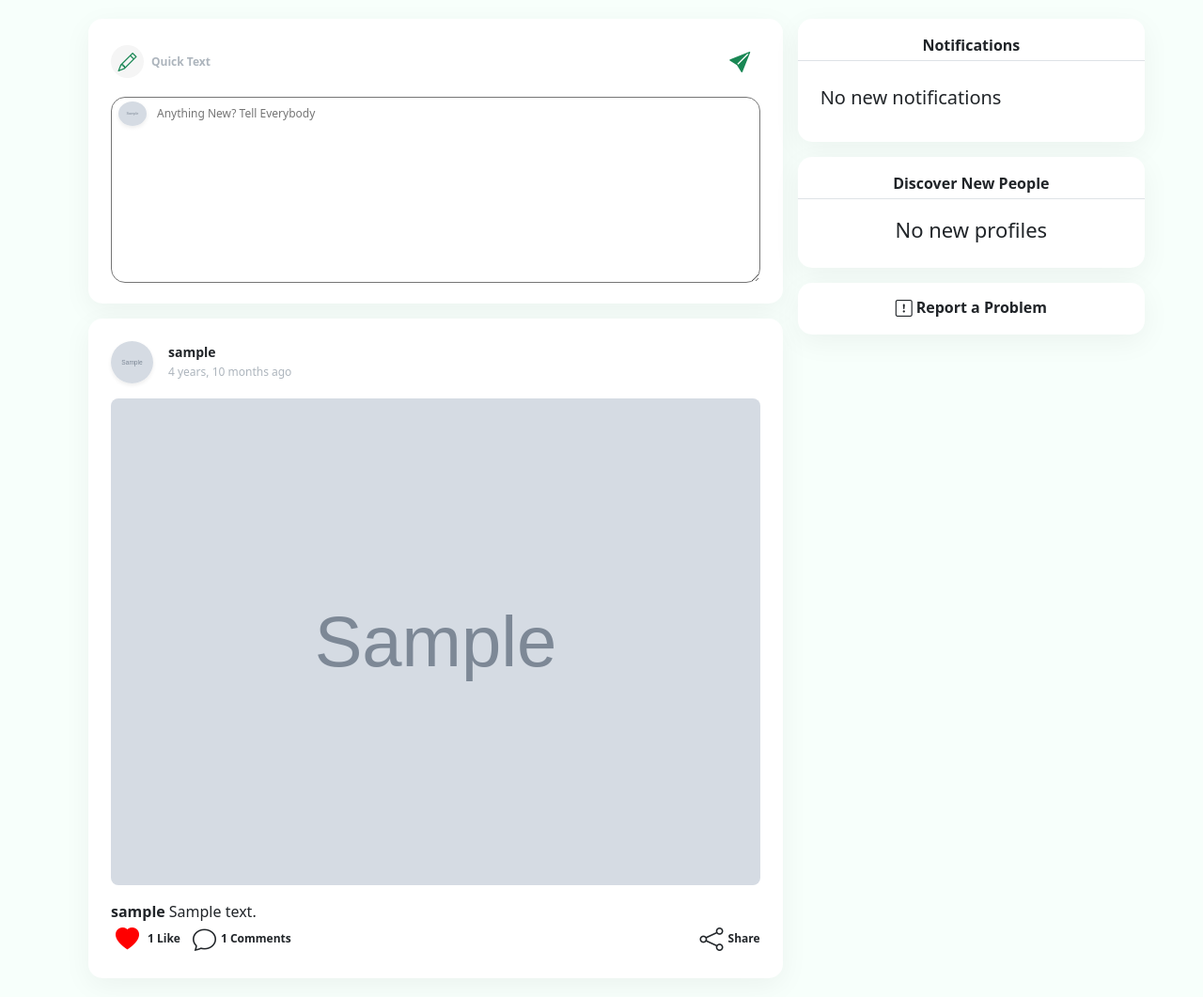
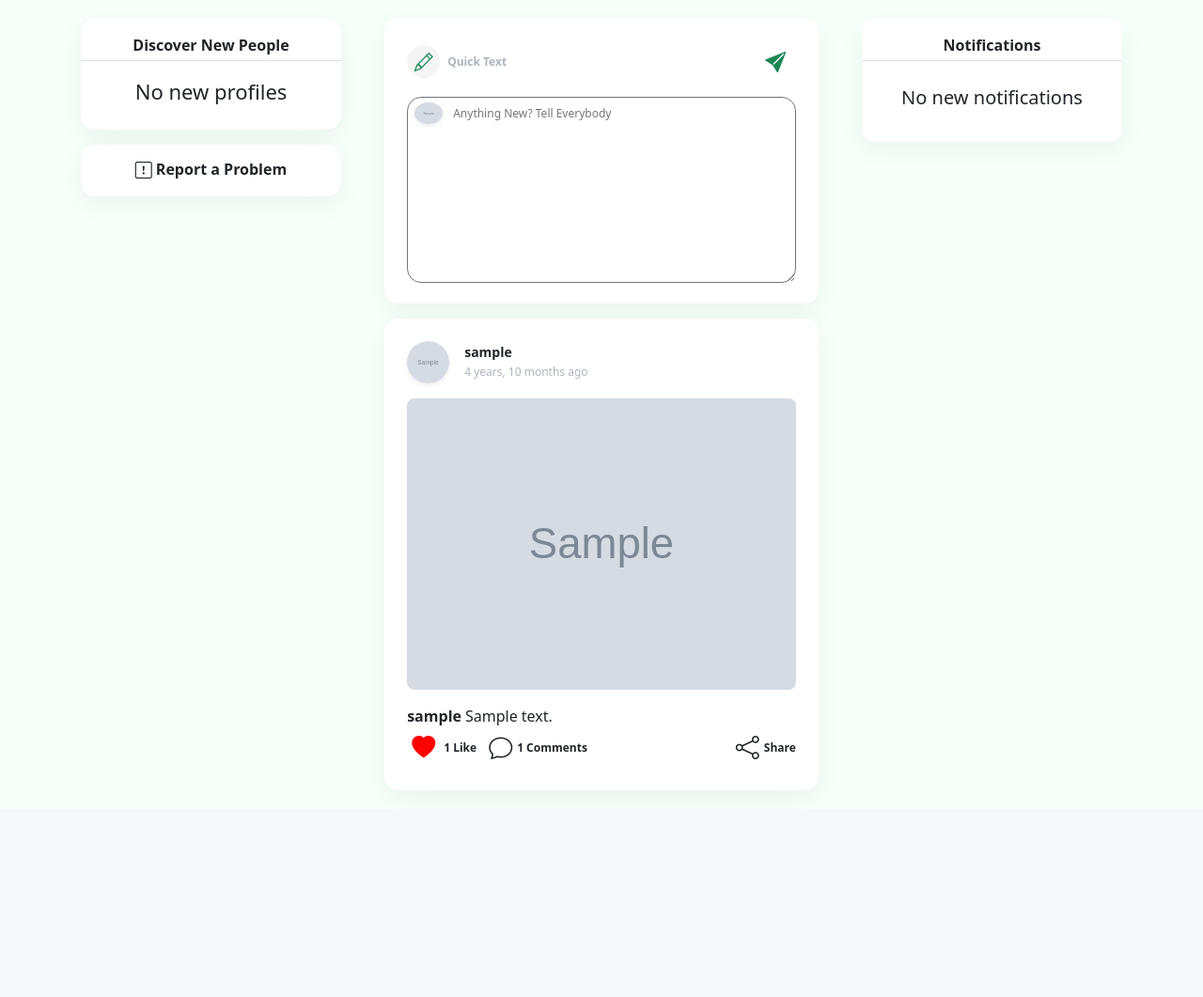
Before and after one commit to LuisBell0/Django-FaceBlog-Project-1.0, a Django app: page / in a window 1280 px wide. Shown: the part 62-1123 px from the top of the page at 94% size. After the commit the page ends 870 px from the top, so only its background shows below. Run offline with Django 5.2, Linux system fonts and the light colour scheme; a user stored in the database is signed in; tables that the repository leaves empty hold one stand-in row (values such as "Sample post"); grey boxes marked "Sample" are stand-in pictures; one stand-in notice (Sample message) is shown; some web fonts are replaced.

Commit message:
Commit 8.15: Modified home template, modified post comment view for large screens. Fixed image uploads.

```diff
--- a/blog/forms.py
+++ b/blog/forms.py
@@ -65,6 +65,15 @@
     class Meta:
         model = Post
         fields = ['description']
+        widgets = {
+            'description': forms.Textarea(
+                attrs={
+                    'style': 'resize:none; max-height:200px;',
+                    'rows': 3,
+                }
+            ),
+        }
+
 
 
 class ReportProblemForm(forms.Form):
--- a/blog/static/blog/css/styles.css
+++ b/blog/static/blog/css/styles.css
@@ -19,6 +19,10 @@
 .img-60 {
   width: 60px;
   height: 60px;
+}
+
+.img-cover {
+  object-fit: cover;
 }
 
 .bottom-5 {
@@ -188,3 +192,9 @@
     font-size: 26px !important;
   }
 }
+
+@media (min-width: 992px) {
+  .comments-container {
+    min-height: 600px;
+  }
+}
--- a/blog/templates/blog/home.html
+++ b/blog/templates/blog/home.html
@@ -5,144 +5,8 @@
 {% include 'blog/report_problem_modal.html' %}
 <!-- ENDMODAL -->
 <div class="container">
-  <div class="d-flex flex-row p-1">
-    <div class="col-12 col-lg-8 mx-lg-2">
-      {% if messages %}
-          {% for message in messages %}
-              <div id="reportMessageContainer" class="w-100 shadow-xss rounded-xxl border-0 alert alert-warning p-3 my-1">
-                <span class="font-md text-wrap">{{ message }}</span>
-              </div>
-          {% endfor %}
-      {% endif %}
-      <div class="card w-100 shadow-xss rounded-xxl border-0 px-4 pt-4 pb-3 my-3">
-        <form action="{% url 'post-create'%}" method='POST' class="form-container">
-          <div class="card-body p-0 d-flex flex-row justify-content-between">
-            {% csrf_token %}
-            <span class=" font-xssss fw-600 text-grey-500 p-0 d-flex
-              align-items-center bg-transparent border-0">
-              <i class="bi bi-pencil btn-round-sm font-sm text-success me-2 bg-greylight"></i>
-              Quick Text
-            </span>
-            <button type="submit"
-              class="btn border-0 p-1">
-              <i class="bi bi-send-fill btn-round-sm font-md text-success"></i>
-            </button>
-          </div>
-          <div class="card-body p-0 mt-3 position-relative">
-            <figure class="avatar position-absolute ms-2 mt-1 top-5">
-              {% if user.profile.profile_picture %}
-                <img src="{{ user.profile.profile_picture.url }}"
-                  class="shadow-sm rounded-circle w30"
-                  alt="{{ user.username }} Profile Picture"
-                  width="26" height="26">
-              {% else %}
-                <img src="{% static 'blog/default.jpg' %}"
-                  class="shadow-sm rounded-circle w30"
-                  alt="{{ user.username }}"
-                  width="26px" height="26px">
-              {% endif %}
-            </figure>
-            <textarea name="description"
-              class="h100 bor-0 w-100 rounded-xxl p-2 ps-5 font-xssss fw-500 border-light-md theme-dark-bg"
-                cols="30" rows="10" placeholder="Anything New? Tell Everybody" style="max-height: 300px; min-height:50px;"></textarea>
-          </div>
-        </form>
-      </div>
-
-        {% if posts %}
-          {% for post in posts %}
-            <div class="card w-100 shadow-xss rounded-xxl border-0 p-4 mb-3">
-              <div class="card-body p-0 d-flex">
-                <figure class="avatar me-3">
-                  {% if post.owner.profile.profile_picture %}
-                    <img src="{{ post.owner.profile.profile_picture.url }}"
-                      class="shadow-sm rounded-circle img-45"
-                      alt="{{ user.username }} Profile Picture"
-                      width="26" height="26">
-                  {% else %}
-                    <img src="{% static 'blog/default.jpg' %}"
-                      class="shadow-sm rounded-circle img-45"
-                      alt="{{ user.username }}"
-                      width="26px" height="26px">
-                  {% endif %}
-                </figure>
-                <h4 class="fw-700 text-grey-900 font-xsss mt-1">
-                  <a class="text-dark" href="{% url 'user-profile' post.owner.username %}">
-                    {{post.owner}}
-                  </a>
-                  <span class="d-block font-xssss fw-500 mt-1 lh-3 text-grey-500">
-                    {{ post.posted_date|timesince }} ago
-                  </span>
-                </h4>
-              </div>
-
-              {% if post.img %}
-                <div class="card-body p-0 mb-3 rounded-3 overflow-hidden">
-                  <img src="{{post.img.url}}"
-                    alt="{{post.owner}}"
-                    class="float-right w-100"
-                    style="max-height:550px;">
-                </div>
-              {% endif %}
-
-              {% if post.description %}
-              <div class="card-body p-0 me-lg-5 d-flex flex-column">
-                <div class="see-more-container">
-                  <!-- DO NOT MODIFY OR INDENT THIS PART OF THE CODE -->
-                  <span class="font-xss mb-2 text-description"><a class="text-dark fw-700 me-1" href="{% url 'user-profile' post.owner.username %}">{{ post.owner }}</a>{{post.description|linebreaksbr }}</span>
-                  <!--  -->
-                </div>
-                <span class="see-more-btn btn btn-link bg-transparent border-0 cursor-pointer text-primary p-0 text-decoration-none text-start text-grey-500 d-none">
-                  Show More
-                </span>
-              </div>
-              {% endif %}
-
-              <div class="card-body d-flex p-0">
-                <a href="{% url 'post-like' post.pk%}" class="d-flex align-items-center fw-600
-                  text-grey-900 lh-26 font-xssss me-2">
-                  {% if post.id in liked %}
-                    <i class="bi bi-heart-fill color-red me-1 btn-round-sm font-lg"></i>
-                  {% else %}
-                    <i class="bi bi-heart text-black me-1 btn-round-sm font-lg"></i>
-                  {% endif%}
-                  {{ post.likes_count }} Like
-                </a>
-                <a href="{% url 'comments' post.id %}" class="d-flex align-items-center fw-600
-                  text-grey-900 lh-26 font-xssss">
-                  <i class="bi bi-chat text-dark text-grey-900 btn-round-sm font-lg"></i>
-                  <span>{{ post.comments_count }} Comments</span>
-                </a>
-                <a href="#" class="ms-auto d-flex align-items-center
-                  fw-600 text-grey-900 lh-26 font-xssss">
-                  <i class="bi bi-share text-grey-900 text-dark btn-round-sm font-lg"></i>
-                  <span>Share</span>
-                </a>
-              </div>
-            </div>
-          {% endfor %}
-        {% else %}
-          <div class="card w-100 shadow-xss rounded-xxl border-0 p-4 mb-3">
-            <div class="card-body p-0 d-flex">
-              <div class="w-100 d-flex flex-column justify-content-center align-items-center">
-                <span class="font-xl">No Posts</span>
-                <span class="font-xs text-grey-500">Start following people to see their post</span>
-              </div>p-3
-            </div>
-          </div>
-        {% endif %}
-    </div>
-    <div class="d-none d-lg-block col-4 mx-2">
-
-      <div class="card w-100 shadow-xss rounded-xxl border-0 py-3 my-3">
-        <div class="border-1 border-bottom pb-1 text-center">
-          <span class="fw-700">Notifications</span>
-        </div>
-        <div class="d-flex flex-column mt-3 mb-2 mx-3">
-          <span class="font-sm p-2">No new notifications</span>
-        </div>
-      </div>
-
+  <div class="d-flex flex-row justify-content-center justify-content-lg-between p-1">
+    <div class="d-none d-lg-block col-3 me-2">
       <div class="card w-100 shadow-xss rounded-xxl border-0 py-3 my-3">
         <div class="border-1 border-bottom pb-1 text-center">
           <span class="fw-700">Discover New People</span>
@@ -156,11 +20,11 @@
                   <div class="my-1 d-flex align-items-center ">
                     {% if profile.profile_picture %}
                       <img src="{{ profile.profile_picture.url }}"
-                        class="shadow-sm rounded-circle img-45 mr-3"
+                        class="shadow-sm rounded-circle img-45 mr-3 img-fluid"
                         alt="{{ user.username }} Profile Picture">
                     {% else %}
                       <img src="{% static 'blog/default.jpg' %}"
-                        class="shadow-sm rounded-circle img-45 mr-3"
+                        class="shadow-sm rounded-circle img-45 mr-3 img-fluid"
                         alt="{{ user.username }}">
                     {% endif %}
                     <div class="ms-3 fw-700 font-xssss">
@@ -205,6 +69,144 @@
       </div>
 
     </div>
+    <div class="col-12 col-sm-9 col-lg-5">
+      {% if messages %}
+          {% for message in messages %}
+              <div id="reportMessageContainer" class="w-100 shadow-xss rounded-xxl border-0 alert alert-warning p-3 my-1">
+                <span class="font-md text-wrap">{{ message }}</span>
+              </div>
+          {% endfor %}
+      {% endif %}
+      <div class="card w-100 shadow-xss rounded-xxl border-0 px-4 pt-4 pb-3 my-3">
+        <form action="{% url 'post-create'%}" method='POST' class="form-container">
+          <div class="card-body p-0 d-flex flex-row justify-content-between">
+            {% csrf_token %}
+            <span class=" font-xssss fw-600 text-grey-500 p-0 d-flex
+              align-items-center bg-transparent border-0">
+              <i class="bi bi-pencil btn-round-sm font-sm text-success me-2 bg-greylight"></i>
+              Quick Text
+            </span>
+            <button type="submit"
+              class="btn border-0 p-1">
+              <i class="bi bi-send-fill btn-round-sm font-md text-success"></i>
+            </button>
+          </div>
+          <div class="card-body p-0 mt-3 position-relative">
+            <figure class="avatar position-absolute ms-2 mt-1 top-5">
+              {% if user.profile.profile_picture %}
+                <img src="{{ user.profile.profile_picture.url }}"
+                  class="shadow-sm rounded-circle w30 img-fluid"
+                  alt="{{ user.username }} Profile Picture"
+                  width="26" height="26">
+              {% else %}
+                <img src="{% static 'blog/default.jpg' %}"
+                  class="shadow-sm rounded-circle w30 img-fluid"
+                  alt="{{ user.username }}"
+                  width="26px" height="26px">
+              {% endif %}
+            </figure>
+            <textarea name="description"
+              class="h100 bor-0 w-100 rounded-xxl p-2 ps-5 font-xssss fw-500 border-light-md theme-dark-bg"
+                cols="30" rows="10" placeholder="Anything New? Tell Everybody" style="max-height: 300px; min-height:50px;"></textarea>
+          </div>
+        </form>
+      </div>
+
+        {% if posts %}
+          {% for post in posts %}
+            <div class="card w-100 shadow-xss rounded-xxl border-0 p-4 mb-3">
+              <div class="card-body p-0 d-flex">
+                <figure class="avatar me-3">
+                  {% if post.owner.profile.profile_picture %}
+                    <img src="{{ post.owner.profile.profile_picture.url }}"
+                      class="shadow-sm rounded-circle img-45 img-fluid"
+                      alt="{{ user.username }} Profile Picture"
+                      width="26" height="26">
+                  {% else %}
+                    <img src="{% static 'blog/default.jpg' %}"
+                      class="shadow-sm rounded-circle img-45 img-fluid"
+                      alt="{{ user.username }}"
+                      width="26px" height="26px">
+                  {% endif %}
+                </figure>
+                <h4 class="fw-700 text-grey-900 font-xsss mt-1">
+                  <a class="text-dark" href="{% url 'user-profile' post.owner.username %}">
+                    {{post.owner}}
+                  </a>
+                  <span class="d-block font-xssss fw-500 mt-1 lh-3 text-grey-500">
+                    {{ post.posted_date|timesince }} ago
+                  </span>
+                </h4>
+              </div>
+
+              {% if post.img %}
+                <div class="card-body p-0 mb-3 rounded-3 overflow-hidden">
+                  <img src="{{post.img.url}}"
+                    alt="{{post.owner}}"
+                    class="w-100 img-fluid"
+                    style="max-height:600px;">
+                </div>
+              {% endif %}
+
+              {% if post.description %}
+              <div class="card-body p-0 me-lg-5 d-flex flex-column">
+                <div class="see-more-container">
+                  <!-- DO NOT MODIFY OR INDENT THIS PART OF THE CODE -->
+                  <span class="font-xss mb-2 text-description"><a class="text-dark fw-700 me-1" href="{% url 'user-profile' post.owner.username %}">{{ post.owner }}</a>{{post.description|linebreaksbr }}</span>
+                  <!--  -->
+                </div>
+                <span class="see-more-btn btn btn-link bg-transparent border-0 cursor-pointer text-primary p-0 text-decoration-none text-start text-grey-500 d-none">
+                  Show More
+                </span>
+              </div>
+              {% endif %}
+
+              <div class="card-body d-flex p-0 my-1">
+                <a href="{% url 'post-like' post.pk%}" class="d-flex align-items-center fw-600
+                  text-grey-900 lh-26 font-xssss me-2">
+                  {% if post.id in liked %}
+                    <i class="bi bi-heart-fill color-red me-1 btn-round-sm font-lg"></i>
+                  {% else %}
+                    <i class="bi bi-heart text-black me-1 btn-round-sm font-lg"></i>
+                  {% endif%}
+                  <span class="text-center">{{ post.likes_count }} Like</span>
+                </a>
+                <a href="{% url 'comments' post.id %}" class="d-flex align-items-center fw-600
+                  text-grey-900 lh-26 font-xssss">
+                  <i class="bi bi-chat text-dark text-grey-900 btn-round-sm font-lg"></i>
+                  <span class="text-center">{{ post.comments_count }} Comments</span>
+                </a>
+                <a href="#" class="ms-auto d-flex align-items-center
+                  fw-600 text-grey-900 lh-26 font-xssss">
+                  <i class="bi bi-share text-grey-900 text-dark btn-round-sm font-lg"></i>
+                  <span>Share</span>
+                </a>
+              </div>
+            </div>
+          {% endfor %}
+        {% else %}
+          <div class="card w-100 shadow-xss rounded-xxl border-0 p-4 mb-3">
+            <div class="card-body p-0 d-flex">
+              <div class="w-100 d-flex flex-column justify-content-center align-items-center">
+                <span class="font-xl">No Posts</span>
+                <span class="font-xs text-grey-500">Start following people to see their post</span>
+              </div>p-3
+            </div>
+          </div>
+        {% endif %}
+    </div>
+    <div class="d-none d-lg-block col-3 ms-2">
+
+      <div class="card w-100 shadow-xss rounded-xxl border-0 py-3 my-3">
+        <div class="border-1 border-bottom pb-1 text-center">
+          <span class="fw-700">Notifications</span>
+        </div>
+        <div class="d-flex flex-column mt-3 mb-2 mx-3">
+          <span class="font-sm p-2 text-center">No new notifications</span>
+        </div>
+      </div>
+
+    </div>
   </div>
 </div>
 {% endblock %}
--- a/blog/templates/blog/post_form.html
+++ b/blog/templates/blog/post_form.html
@@ -2,8 +2,8 @@
 {% load static %}
 <title>{% block title %}FaceBlog | Create Post{% endblock %}</title>
 {% block content%}
-<div class="container">
-  <div class="card w-100 shadow-xss rounded-xxl border-0 p-4 my-3">
+<div class="container d-flex justify-content-center">
+  <div class="card col col-lg-10 shadow-xss rounded-xxl border-0 p-4 my-3">
     <div class="card-body p-0 mb-3 d-flex justify-content-center">
       <h2>Create New Post</h2>
     </div>
@@ -29,7 +29,7 @@
             name="img"
             accept="image/*">
           <label for="imageInput"
-            class="text-grey-500 opacity-50 position-absolute d-flex align-items-center justify-content-center w-100 h-100"
+            class="text-grey-500 opacity-50 position-absolute d-flex align-items-center justify-content-center w-100 h-100 text-center"
             style="cursor:pointer; font-size: 8vw;">
             UPLOAD IMAGE
           </label>
--- a/blog/views.py
+++ b/blog/views.py
@@ -326,6 +326,8 @@
   try:
     search_user = User.objects.get(username=user_username)
     profile = Profile.objects.get(user=search_user)
+  except User.DoesNotExist:
+    return redirect("login")
   except Profile.DoesNotExist:
     return redirect("profile-create")
   followers = profile.followed_by.exclude(pk=profile.pk)
```
Also changed, not shown: blog/models.py (+10 -15 lines), blog/static/blog/js/main.js (+36 -1 lines), blog/templates/blog/post_comments_view.html (+17 -11 lines).
